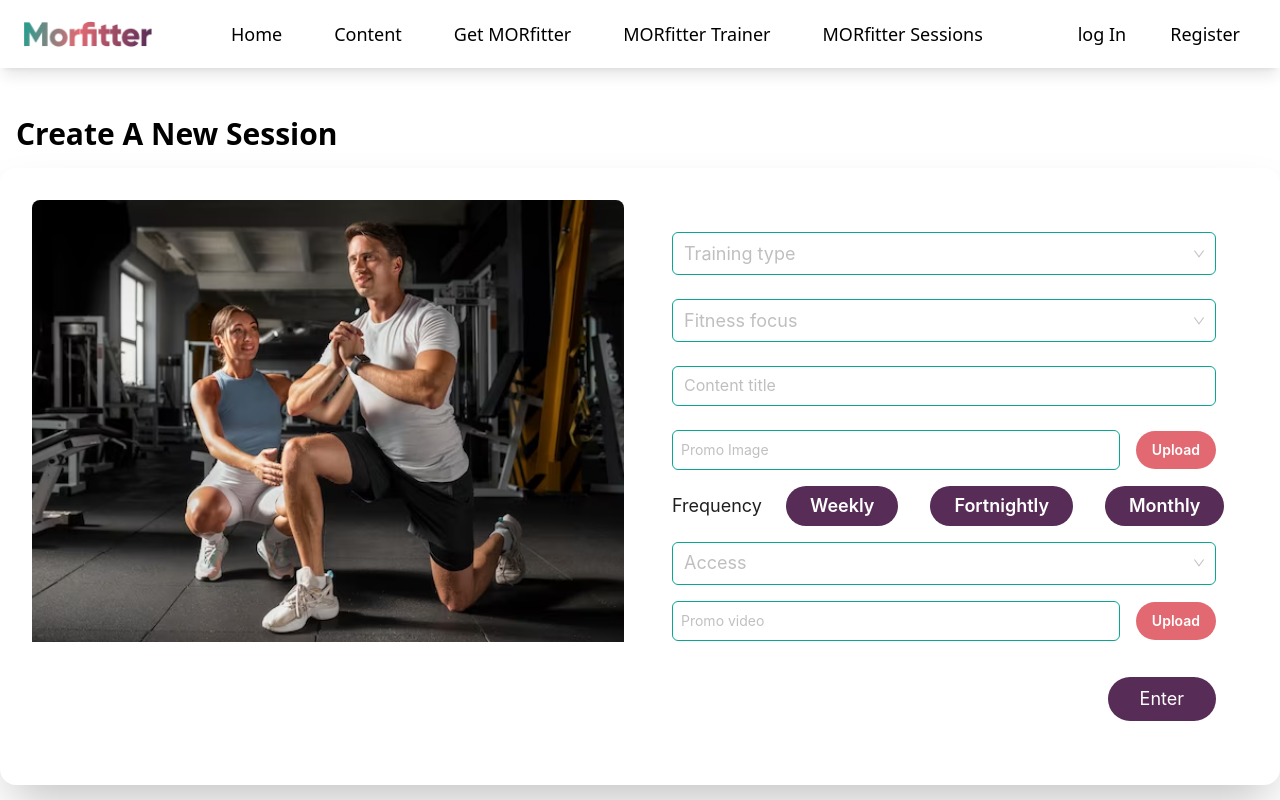
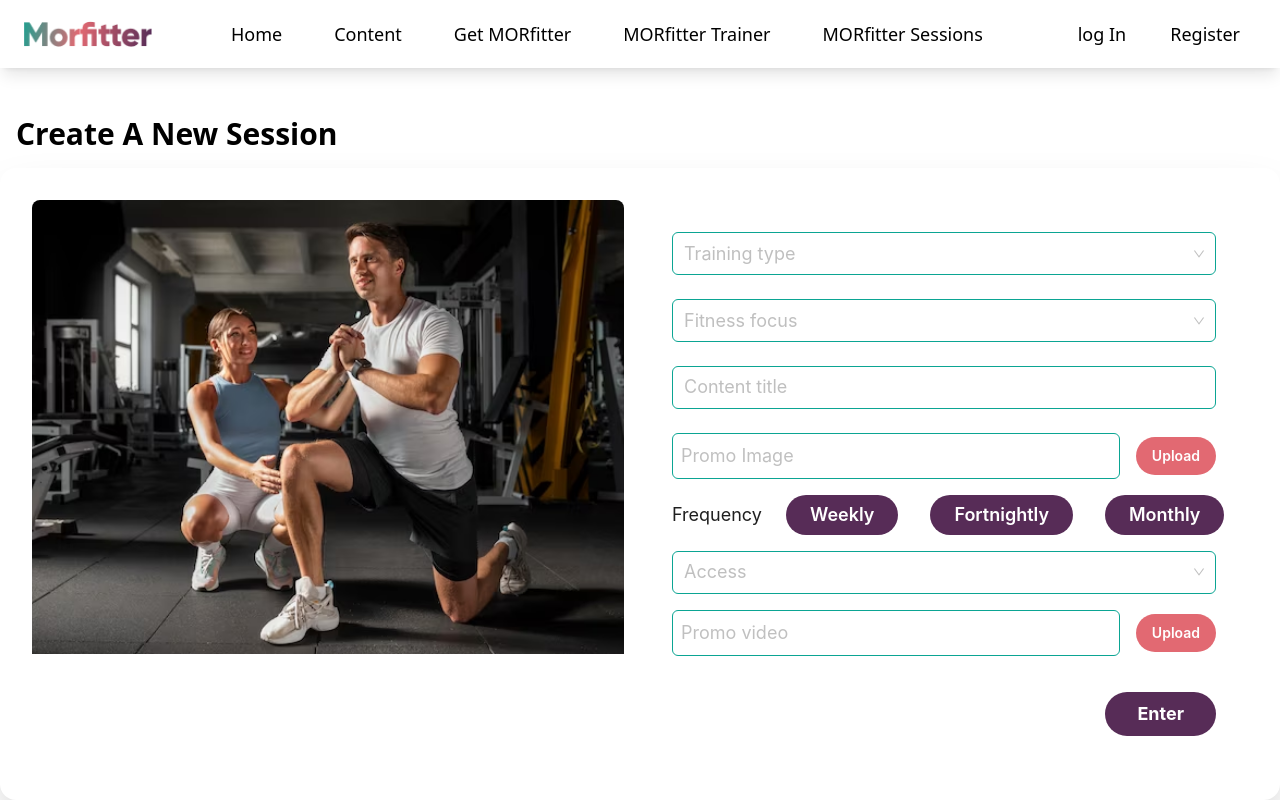
Before and after one commit to MDTanvirAhmedEmon/morfitter-frontend, a Next.js app: page /trainer-profile/creating-session in a window 1280 px wide. Shown: the top 800 px of the page. Built offline with nearby package versions, Linux system fonts and the light colour scheme.

Commit message:
changed text and font size

```diff
--- a/src/app/(main-layout)/trainer-profile/creating-session/page.js
+++ b/src/app/(main-layout)/trainer-profile/creating-session/page.js
@@ -128,12 +128,12 @@ const CreatingSession = () => {
                   { required: true, message: "Please input content title!" },
                 ]}
               >
-                <Input placeholder="Content title" className="w-full" />
+                <Input placeholder="Content title" className="w-full text-lg" />
               </Form.Item>
             </div>
             <div className=" flex items-center gap-4">
               <div className="border border-greenColor text-[#c0c0c0] rounded-md  px-2 py-2 flex justify-between items-center w-full">
-                {!promoPic && <p>Promo Image</p>}
+                {!promoPic && <p className=" text-lg">Promo Image</p>}
                 <p className="text-sm text-gray-700">
                   {promoPic && promoPic.name}
                 </p>
@@ -236,7 +236,7 @@ const CreatingSession = () => {
             )}
             <div className=" flex items-center gap-4">
               <div className="border border-greenColor text-[#c0c0c0] rounded-md  px-2 py-2 flex justify-between items-center w-full">
-                {!Video1 && <p>Promo video</p>}
+                {!Video1 && <p className=" text-lg">Promo video</p>}
                 <p className="text-sm text-gray-700">{Video1 && Video1.name}</p>
               </div>
               <Upload
@@ -258,7 +258,7 @@ const CreatingSession = () => {
               <button
                 disabled={isLoading}
                 type="submit"
-                className=" mt-8 md:mt-5 md:text-lg leading-8 text-white bg-secondary hover:bg-greenColor md:py-2 px-6 md:px-8 rounded-full capitalize transition-all :"
+                className=" mt-8 md:mt-5 md:text-lg leading-8 text-white font-bold bg-secondary hover:bg-greenColor md:py-2 px-6 md:px-8 rounded-full capitalize transition-all :"
               >
                 Enter
               </button>{isLoading && <Spin size="large"></Spin>}
--- a/src/components/MainLayout/Home/HeroSection.js
+++ b/src/components/MainLayout/Home/HeroSection.js
@@ -32,7 +32,7 @@ const HeroSection = () => {
                         </Link>
                         <div className="title font-bold text-4xl md:text-7xl leading-[84px] text-left capitalize mt-6">
                             your Morfitter{" "}
-                            <span className="inline-block text-white bg-gradient-to-r from-transparent via-greenColor to-transparent">
+                            <span className="inline-block text-white bg-gradient-to-r from-transparent via-greenColor px-3 md:px-5 md:pb-3 md:mt-2 to-transparent">
                                 journey
                             </span>{" "}
                             starts here!
--- a/src/components/MainLayout/Home/PersonalTrainers.js
+++ b/src/components/MainLayout/Home/PersonalTrainers.js
@@ -28,9 +28,9 @@ const PersonalTrainers = () => {
 
                         {/* Sub-card */}
                         <div className="sub-card absolute right-2 md:right-[-150px] bottom-3 md:bottom-[20%] w-[180px] px-3 py-2 bg-white rounded-[15px] shadow-2xl text-left">
-                            <div className="years font-gilory text-[22.12px] font-bold leading-[32.61px]">20+</div>
+                            <div className="years font-gilory text-[22.12px] font-bold leading-[32.61px]">Share</div>
                             <div className="ex text-[17.47px]  font-thin leading-[27.95px] capitalize tracking-[0.03em]">
-                                Years experience
+                                your experience
                             </div>
                             <div className="img-sec flex space-x-[0px] mt-2">
                                 {/* Icons */}
```
